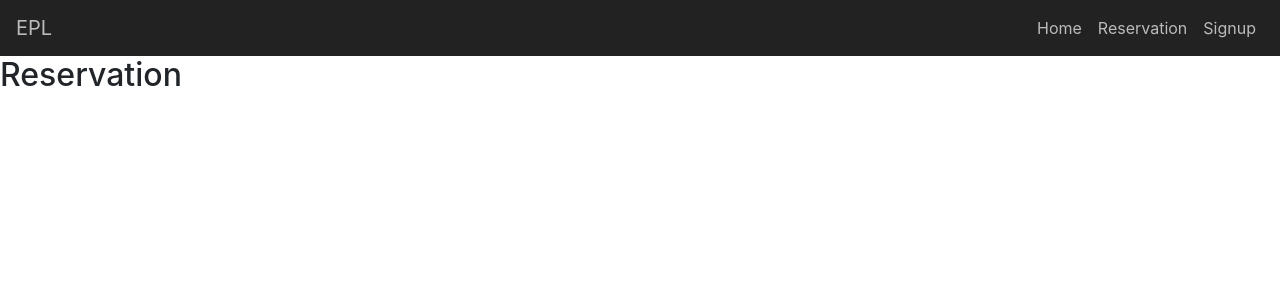
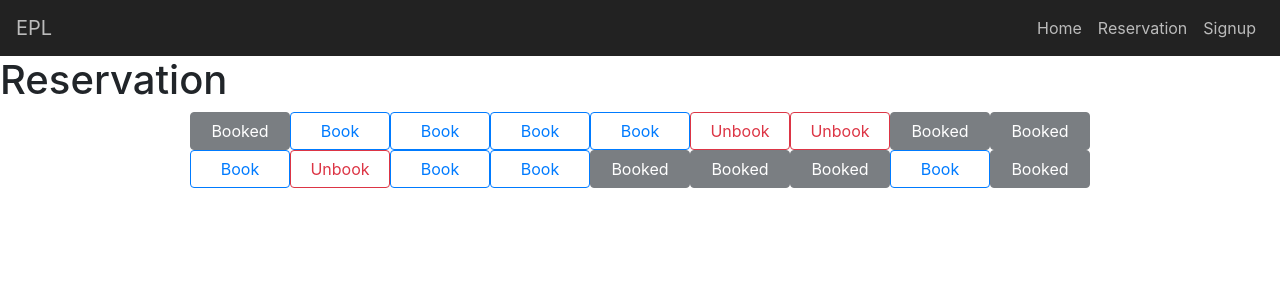
Before and after one commit to KhaledMoataz/epl-portal, a React (Create React App) app: page /reservation in a window 1280 px wide. Shown: the top 300 px of the page. Built offline with nearby package versions, Linux system fonts and the light colour scheme.

Commit message:
Initial Reservation Table

```diff
--- a/src/App.js
+++ b/src/App.js
@@ -2,7 +2,7 @@ import React from 'react';
 import { BrowserRouter as Router, Route, Switch } from 'react-router-dom';
 import NavigationBar from './common/NavigationBar';
 import Home from './home/Home';
-import Reservation from './reservation/Reservation';
+import ReservationPage from './reservation/ReservationPage';
 import Signup from './Signup/Signup';
 
 const App = () => (
@@ -11,7 +11,7 @@ const App = () => (
             <NavigationBar />
             <Switch>
                 <Route exact path="/" component={Home} />
-                <Route path="/reservation" component={Reservation} />
+                <Route path="/reservation" component={ReservationPage} />
                 <Route path="/signup" component={Signup} />
             </Switch>
         </Router>
--- a/src/Signup/styles.css
+++ b/src/Signup/styles.css
@@ -1,6 +1,5 @@
-
 .btn-facebook {
-    background-color: #405D9D;
+    background-color: #405d9d;
     color: #fff;
     margin-top: 15px;
     margin-bottom: 15px;
@@ -28,7 +27,7 @@
 }
 
 .divider-text:after {
-    content: "";
+    content: '';
     position: absolute;
     width: 100%;
     border-bottom: 1px solid rgb(197, 196, 196);
@@ -38,6 +37,6 @@
 }
 
 .required .control-span:after {
-    content:"*";
-    color:red;
+    content: '*';
+    color: red;
 }
--- a/src/reservation/Reservation.js
+++ /dev/null
@@ -1,9 +0,0 @@
-import React from 'react';
-
-const Reservation = () => (
-    <div>
-        <h2>Reservation</h2>
-    </div>
-);
-
-export default Reservation;
--- /dev/null
+++ b/src/reservation/ReservationPage.js
@@ -0,0 +1,11 @@
+import React from 'react';
+import ReservationTable from './ReservationTable';
+
+const ReservationPage = () => (
+    <>
+        <h1>Reservation</h1>
+        <ReservationTable />
+    </>
+);
+
+export default ReservationPage;
--- /dev/null
+++ b/src/reservation/ReservationTable.js
@@ -0,0 +1,49 @@
+import React from 'react';
+import { Button } from 'react-bootstrap';
+import './reservation.css';
+
+const BookButton = () => (
+    <Button variant="outline-primary" size="xxl">
+        Book
+    </Button>
+);
+const UnbookButton = () => (
+    <Button variant="outline-danger" size="xxl">
+        Unbook
+    </Button>
+);
+const BookedButton = () => (
+    <Button variant="dark" size="xxl" disabled>
+        Booked
+    </Button>
+);
+
+const isBooked = [
+    [-1, 0, 0, 0, 0, 1, 1, -1, -1],
+    [0, 1, 0, 0, -1, -1, -1, 0, -1]
+];
+
+const ReservationTable = () => (
+    <div className="text-center">
+        {isBooked.map((row, rowIndex) => (
+            // eslint-disable-next-line react/no-array-index-key
+            <div key={rowIndex}>
+                {row.map((chair, colIndex) => {
+                    const auxKey = rowIndex * row.length + colIndex;
+                    switch (chair) {
+                        case -1:
+                            return <BookedButton key={auxKey} />;
+                        case 0:
+                            return <BookButton key={auxKey} />;
+                        case 1:
+                            return <UnbookButton key={auxKey} />;
+                        default:
+                            return <BookButton key={auxKey} />;
+                    }
+                })}
+            </div>
+        ))}
+    </div>
+);
+
+export default ReservationTable;
--- /dev/null
+++ b/src/reservation/reservation.css
@@ -0,0 +1,3 @@
+.btn-xxl {
+    width: 100px;
+}
```
Also changed, not shown: .eslintrc.json.
